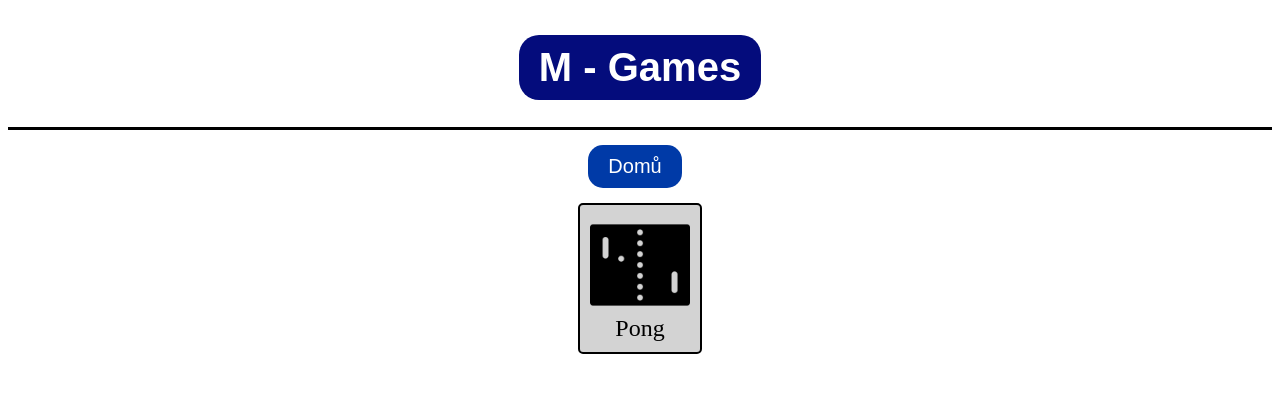
After one commit to Coolheim/M_Games_SWA, a PHP site: page /php/nabidkaHer.php in a window 1280 px wide. The commit adds this page. Shown: the top 393 px of the page. Run offline with PHP 8.4, Linux system fonts and the light colour scheme.

Commit message:
Beta: 0.1

```diff
--- /dev/null
+++ b/css/nabidkaHer.css
@@ -0,0 +1,74 @@
+h1 {
+    text-align: center;
+    font-size: 40px;
+    font-family: Arial;
+    color: #fff;
+    background-color: rgb(4, 12, 124);
+    border-radius: 20px;
+    display: inline-block;
+    padding: 10px 20px;
+}
+
+header {
+    text-align: center;
+    /* padding: 5px; */
+    border-bottom: 3px solid black;
+}
+
+/* #pongDiv {
+    padding: 20px;
+} */
+
+.menuBTN {
+    display: flex; /* Použití flexboxu pro kontejner */
+    justify-content: center; /* Zarovnání na ose x */
+    align-items: center; /* Zarovnání na ose y */
+    padding: 15px;
+}
+
+.menuBTN a {
+    padding: 10px 20px; /* Polstrování pro odkazy */
+    margin-right: 10px; /* Odsazení mezi odkazy */
+    text-decoration: none; /* Odstranění podtržení */
+}
+
+.btn1 {
+    text-decoration: none;
+    text-align: center;
+    font-family: Arial;
+    font-size: 20px;
+    background-color: rgb(0, 58, 167);
+    color: #fff;
+    padding: 10px 20px;
+    border-radius: 15px;
+}
+.btn1:hover {
+    background-color: rgb(29, 89, 202);
+}
+
+#pongButton {
+    cursor: pointer;
+    display: block;
+    padding: 10px;
+    border: 2px solid black;
+    border-radius: 5px;
+    background-color: lightgray;
+    text-align: center;
+    text-decoration: none;
+    margin: 0 auto; /* Horizontální zarovnání na střed */
+    width: fit-content; /* Nastavení šířky podle obsahu */
+}
+
+#pongButton:hover {
+    background-color: rgb(166, 166, 166);
+    border: 4px solid black;
+}
+
+#pongButton img {
+    vertical-align: middle;
+}
+
+#pongButton span {
+    font-size: 24px;
+    color: black;
+}
--- a/index.php
+++ b/index.php
@@ -5,7 +5,7 @@
     <meta http-equiv="X-UA-Compatible" content="IE=edge">
     <meta name="viewport" content="width=device-width, initial-scale=1.0">
     <title>Document</title>
-    <link rel="stylesheet" href="style.css">
+    <link rel="stylesheet" href="css/style.css">
 </head>
 <body>
     <?php include "php/header.php" ?>
@@ -14,7 +14,7 @@
     <main>
         <div class="menuBTN">
             <a href="php/prihlaseni.php" class="btn1">Přihlášení</a>
-            <a href="#" class="btn2">Play</a>
+            <a href="php/nabidkaHer.php" class="btn2">Play</a>
             <a href="#" class="btn1">Pravidla</a>
         </div>
     </main>
--- a/php/header.php
+++ b/php/header.php
@@ -1,4 +1,4 @@
 
 <header>
-    <h1>M - Tetris</h1>
+    <h1>M - Games</h1>
 </header>
--- /dev/null
+++ b/php/nabidkaHer.php
@@ -0,0 +1,27 @@
+<!DOCTYPE html>
+<html lang="en">
+<head>
+    <meta charset="UTF-8">
+    <meta name="viewport" content="width=device-width, initial-scale=1.0">
+    <title>M_Games_nabidkaHer</title>
+    <link rel="stylesheet" href="../css/nabidkaHer.css">
+</head>
+<body>
+    <?php include "header.php" ?>
+
+    <main>
+    <div class="menuBTN">
+        <a href="../index.php" class="btn1">Domů</a>
+    </div>
+
+    <a id="pongButton" href="games/pong.php">
+        <img src="../images/ping-pong.png" alt="Ping Pong" height="100" width="100">
+        <br>
+        <span>Pong</span>
+    </a>
+
+
+
+
+</body>
+</html>
--- a/php/prihlaseni.php
+++ b/php/prihlaseni.php
@@ -3,8 +3,8 @@
 <head>
     <meta charset="UTF-8">
     <meta name="viewport" content="width=device-width, initial-scale=1.0">
-    <title>M_Tetris - prihlaseni</title>
-    <link rel="stylesheet" href="../style.css">
+    <title>M_Games - prihlaseni</title>
+    <link rel="stylesheet" href="../css/style.css">
 </head>
 <body>
     <?php include "header.php" ?>
```
Also changed, not shown: css/pong.css (added, +58 -0 lines), php/games/pong.php (added, +23 -0 lines), scripts/pong.js (added, +161 -0 lines), css/style.css (renamed from style.css), images/ping-pong.png (added), images/tetris_img_1.png (deleted), images/tetris_img_2.png (deleted), images/tetris_img_3.png (deleted), images/tetris_img_4.png (deleted), images/tetris_img_5.png (deleted), images/tetris_img_6.png (deleted), script.js (deleted).
